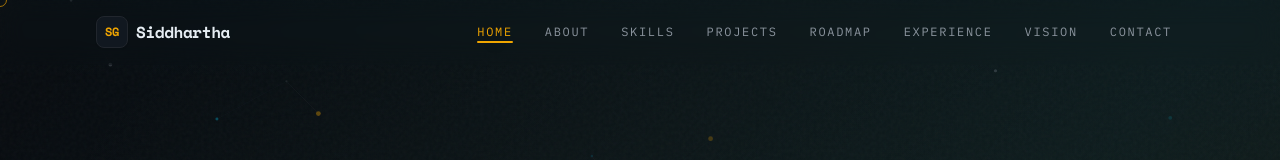
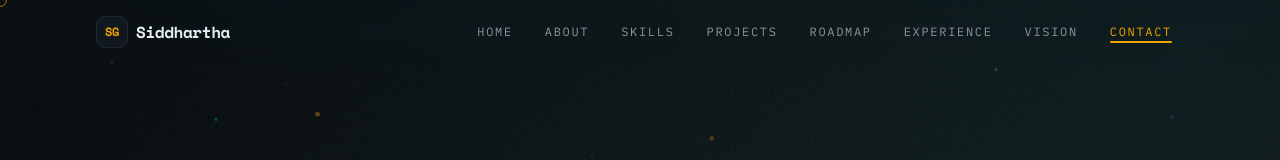
Before and after one commit to SiddharthaGhosh13/My-AIML-Portfolio, a React (Vite) app: page / in a window 1280 px wide. Shown: the top 160 px of the page. Built offline with nearby package versions, Linux system fonts and the light colour scheme.

Commit message:
Fix: Hero Section Yellow toggle Placement Problem

```diff
--- a/src/components/Hero.jsx
+++ b/src/components/Hero.jsx
@@ -110,7 +110,7 @@ export default function Hero() {
 
   return (
     <section
-      id="hero"
+      id="home"
       className="relative flex min-h-[100svh] items-center justify-center overflow-hidden border-b border-border px-4 py-16 md:px-6 md:py-24 lg:px-8"
       aria-labelledby="hero-heading"
     >
--- a/src/components/Navbar.jsx
+++ b/src/components/Navbar.jsx
@@ -3,9 +3,14 @@ import { AnimatePresence, motion } from 'framer-motion'
 import { RiCloseLine, RiMenu3Line } from 'react-icons/ri'
 import { navLinks, siteMeta } from '../data/site'
 
-export default function Navbar({ activeId }) {
+const sectionIds = ['home', 'about', 'skills', 'projects', 'roadmap', 'experience', 'vision', 'contact']
+
+export default function Navbar() {
   const [scrolled, setScrolled] = useState(false)
   const [mobileOpen, setMobileOpen] = useState(false)
+  const [activeSection, setActiveSection] = useState(sectionIds[0])
+
+  const navbarItems = navLinks.map((item) => (item.id === 'hero' ? { ...item, id: 'home' } : item))
 
   useEffect(() => {
     const onScroll = () => setScrolled(window.scrollY > 24)
@@ -14,7 +19,58 @@ export default function Navbar({ activeId }) {
     return () => window.removeEventListener('scroll', onScroll)
   }, [])
 
-  const closeMobileMenu = () => setMobileOpen(false)
+  useEffect(() => {
+    const observers = []
+    const visibilityMap = {}
+
+    sectionIds.forEach((id) => {
+      const element = document.getElementById(id)
+      if (!element) return
+
+      const observer = new IntersectionObserver(
+        (entries) => {
+          entries.forEach((entry) => {
+            visibilityMap[id] = entry.intersectionRatio
+          })
+          const mostVisible = Object.keys(visibilityMap).reduce(
+            (max, key) => (visibilityMap[key] > visibilityMap[max] ? key : max),
+            sectionIds[0]
+          )
+          setActiveSection(mostVisible)
+        },
+        {
+          threshold: [0, 0.1, 0.2, 0.3, 0.4, 0.5],
+          rootMargin: '-80px 0px -40% 0px',
+        }
+      )
+      observer.observe(element)
+      observers.push(observer)
+    })
+
+    return () => observers.forEach((obs) => obs.disconnect())
+  }, [])
+
+  useEffect(() => {
+    const handleScroll = () => {
+      const scrolledToBottom = window.innerHeight + window.scrollY >= document.body.offsetHeight - 100
+      if (scrolledToBottom) {
+        setActiveSection('contact')
+      }
+    }
+    window.addEventListener('scroll', handleScroll)
+    return () => window.removeEventListener('scroll', handleScroll)
+  }, [])
+
+  const handleNavClick = (id) => {
+    setActiveSection(id)
+    const element = document.getElementById(id)
+    if (element) {
+      const navbarHeight = 80
+      const top = element.getBoundingClientRect().top + window.scrollY - navbarHeight
+      window.scrollTo({ top, behavior: 'smooth' })
+    }
+    setMobileOpen(false)
+  }
 
   return (
     <motion.header
@@ -30,7 +86,11 @@ export default function Navbar({ activeId }) {
         aria-label="Primary"
       >
         <a
-          href="#hero"
+          href="#home"
+          onClick={(event) => {
+            event.preventDefault()
+            handleNavClick('home')
+          }}
           className="cursor-target group flex items-center gap-2 font-display text-sm font-semibold tracking-tight text-text-primary md:text-base"
           aria-label={`${siteMeta.name}, back to top`}
         >
@@ -41,19 +101,23 @@ export default function Navbar({ activeId }) {
         </a>
 
         <ul className="hidden flex-wrap items-center justify-end gap-1 text-[11px] font-label uppercase tracking-[0.14em] text-text-secondary md:flex md:gap-2 md:text-xs">
-          {navLinks.map((link) => {
-            const active = activeId === link.id
+          {navbarItems.map((item) => {
+            const active = activeSection === item.id
             return (
-              <li key={link.id}>
+              <li key={item.id}>
                 <a
-                  href={`#${link.id}`}
+                  href={`#${item.id}`}
+                  onClick={(event) => {
+                    event.preventDefault()
+                    handleNavClick(item.id)
+                  }}
                   className={`cursor-target relative rounded-md px-2 py-2 transition-colors hover:text-text-primary md:px-3 ${
                     active ? 'text-accent-primary' : ''
                   }`}
                   aria-current={active ? 'page' : undefined}
-                  aria-label={`Navigate to ${link.label} section`}
+                  aria-label={`Navigate to ${item.label} section`}
                 >
-                  {link.label}
+                  {item.label}
                   {active && (
                     <motion.span
                       layoutId="nav-underline"
@@ -88,20 +152,23 @@ export default function Navbar({ activeId }) {
             transition={{ duration: 0.3, ease: [0.22, 1, 0.36, 1] }}
           >
             <ul className="mx-auto flex w-full max-w-6xl flex-col px-4 py-3 md:px-6 lg:px-8">
-              {navLinks.map((link) => {
-                const active = activeId === link.id
+              {navbarItems.map((item) => {
+                const active = activeSection === item.id
                 return (
-                  <li key={link.id}>
+                  <li key={item.id}>
                     <a
-                      href={`#${link.id}`}
-                      onClick={closeMobileMenu}
+                      href={`#${item.id}`}
+                      onClick={(event) => {
+                        event.preventDefault()
+                        handleNavClick(item.id)
+                      }}
                       className={`cursor-target flex min-h-11 w-full items-center rounded-md px-2 py-2 font-label text-xs uppercase tracking-[0.14em] transition-colors ${
                         active ? 'text-accent-primary' : 'text-text-secondary hover:text-text-primary'
                       }`}
                       aria-current={active ? 'page' : undefined}
-                      aria-label={`Navigate to ${link.label} section`}
+                      aria-label={`Navigate to ${item.label} section`}
                     >
-                      {link.label}
+                      {item.label}
                     </a>
                   </li>
                 )
```
